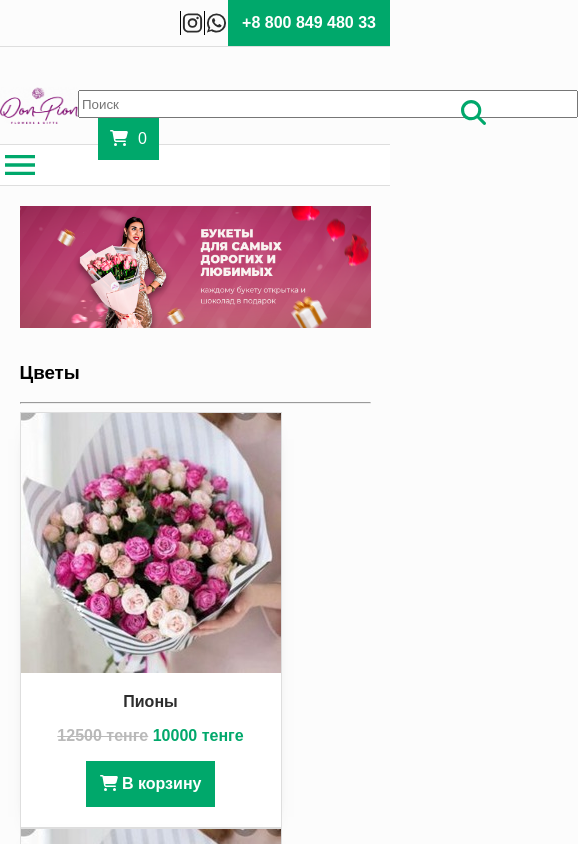
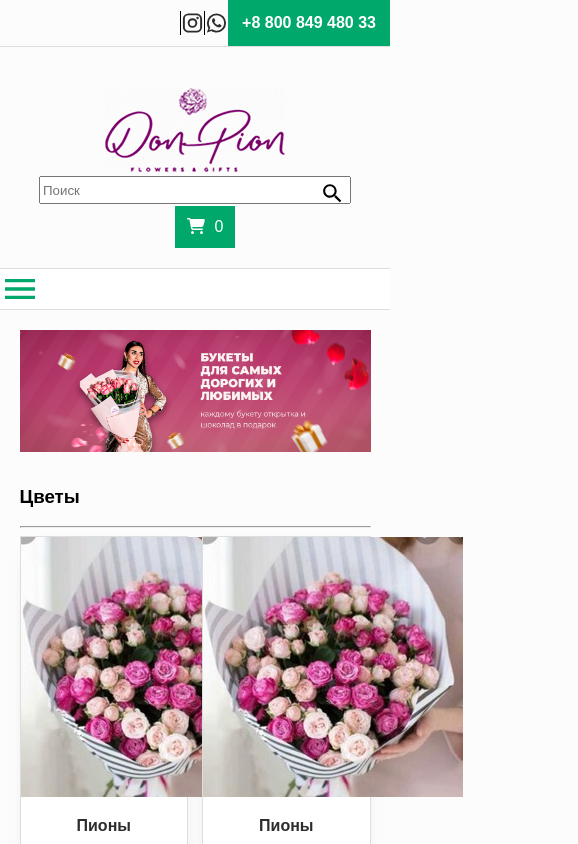
Before and after one commit to Abai19/nefriteNew, a React (Create React App) app: page / in a window 390 px wide. Shown: the top 844 px of the page, 578 px wide, since content can reach past the window. Built offline with nearby package versions, Linux system fonts and the light colour scheme.

Commit message:
added some adaptive

```diff
--- a/src/App.css
+++ b/src/App.css
@@ -10,45 +10,9 @@ body{
   font-family: 'Nunito', sans-serif;
   background: #fcfcfc;
 }
-.App {
-  text-align: center;
-}
+
 .container{
   width: 90%;
   margin:0 auto;
   font-family: 'Nunito', sans-serif;
 }
-.App-logo {
-  height: 40vmin;
-  pointer-events: none;
-}
-
-@media (prefers-reduced-motion: no-preference) {
-  .App-logo {
-    animation: App-logo-spin infinite 20s linear;
-  }
-}
-
-.App-header {
-  background-color: #282c34;
-  min-height: 100vh;
-  display: flex;
-  flex-direction: column;
-  align-items: center;
-  justify-content: center;
-  font-size: calc(10px + 2vmin);
-  color: white;
-}
-
-.App-link {
-  color: #61dafb;
-}
-
-@keyframes App-logo-spin {
-  from {
-    transform: rotate(0deg);
-  }
-  to {
-    transform: rotate(360deg);
-  }
-}
--- a/src/components/about/about.module.css
+++ b/src/components/about/about.module.css
@@ -21,3 +21,11 @@
 .main div{
     width: 45%;
 }
+@media(max-width:900px){
+    .main{
+        display: block;
+    }
+    .main div{
+        width: 100%;
+    }
+}
--- a/src/components/content/content.module.css
+++ b/src/components/content/content.module.css
@@ -27,6 +27,11 @@
     border: 1px solid #dedede;
     box-shadow: 0 8px 21px -19px rgb(0 0 0 / 75%);
     background: #fff;
+    width: 23%;
+}
+.flowerBlock img{
+   min-width: 100%;
+
 }
 .flowerText{
     text-align: center;
@@ -43,3 +48,8 @@
     text-decoration: line-through;
     opacity: 0.33;
 }
+@media (max-width:900px){
+    .flowerBlock{
+        width: 48%;
+    }
+}
--- a/src/components/footer/footer.module.css
+++ b/src/components/footer/footer.module.css
@@ -14,8 +14,14 @@
 }
 .mainDivs{
     display: flex;
-    width: 90%;
     margin: 0 auto;
-    padding:60px;
+    padding:30px;
     justify-content: space-around;
+    flex-wrap:wrap
 }
+@media (max-width:900px){
+    .text{
+        text-align: center;
+        font-size:12px;
+    }
+}
--- a/src/components/form/form.module.css
+++ b/src/components/form/form.module.css
@@ -18,7 +18,6 @@ form input{
     padding: 10px;
     border-radius: 5px;
     margin-left:10px;
-    width:20%;
 
 }
 form button{
--- a/src/components/header/header.js
+++ b/src/components/header/header.js
@@ -4,7 +4,7 @@ import logo from '../../img/logo.png'
 import { faSearch } from "@fortawesome/free-solid-svg-icons";
 import { faCartShopping } from "@fortawesome/free-solid-svg-icons";
 import { FontAwesomeIcon } from "@fortawesome/react-fontawesome";
-import {MenuOutlined, Close, WhatsApp, Instagram} from "@material-ui/icons";
+import {MenuOutlined, Close, WhatsApp, Instagram, Search} from "@material-ui/icons";
 import {Link} from 'react-router-dom'
 
 const Header = () => {
@@ -22,20 +22,24 @@ const Header = () => {
                 </div>
                <tr/>
                <div className={styles.containerSearch}>
-               <img src={logo} className={styles.logoBlock}/>
+                   <div className={styles.logoBlock}>
+                   <img src={logo} />
+                   </div>
+
+
                <div className={styles.searchBlock}>
+                    <div className={styles.searchBlockInside}>
+                        <input className={styles.searchInput} placeholder="Поиск" />
+                        <button className={styles.searchIcon}>
+                        <Search  style={{ color: "green" }} class={styles.searchIconFa}/>
+                            </button>
 
-                    <input className={styles.searchInput} placeholder="Поиск" />
-                    <button className={styles.searchIcon}>
-                    <FontAwesomeIcon icon={faSearch} class={styles.searchIconFa}/>
-                        </button>
-
-                        <button className={styles.shoppingCartBtn}>    <FontAwesomeIcon icon={faCartShopping}
+                    </div>
+                </div>
+                <button className={styles.shoppingCartBtn}> <FontAwesomeIcon icon={faCartShopping}
                         className={styles.shoppingIconFa} />
                         0
-                        </button>
-                </div>
-
+                    </button>
                </div>
                <div className={styles.header}>
                    <div className={styles.menuIcon}>
--- a/src/components/header/header.module.css
+++ b/src/components/header/header.module.css
@@ -6,7 +6,7 @@
 }
 .container_content{
     display: flex;
-    justify-content: end;
+    justify-content:flex-end;
     align-items: center;
     border-bottom: 1px solid #dedede;
 }
@@ -16,7 +16,7 @@
 }
 .searchIconFa{
     width: 25px;
-    color: #00a86b;
+    color: green;
 }
 .shoppingIconFa{
     margin-right: 10px;
@@ -26,14 +26,15 @@
     outline: none; /* Убираем свечение в Chrome и Safari */
     vertical-align: middle; /* Выравнивание по середине */
     height: 28px;
-    width: 500px;
+    width:100%
    }
 .searchIcon {
     position: absolute;
     border: none; /* Убираем рамку */
     background: none;
-    right: 86px;
-    top: 9px;
+    right: 0px;
+    top: 4px;
+
     /* background: url('../../img/search.png') no-repeat 50% 50%; Параметры фона */
    }
 .btn{
@@ -53,6 +54,7 @@
     color:#00a86b
 }
 .shoppingCartBtn{
+  float: right;
     color:white;
     margin-left: 20px;
     border: none;
@@ -61,16 +63,18 @@
     font-size: 16px;
     font-family: 'Nunito', sans-serif;
 }
-.logoBlock{
+/* .logoBlock{
     width: 20%;
-}
+} */
 .searchBlock{
+    width: 40%;
     height: 30px;
     position: relative;
 }
 .containerSearch{
     display: flex;
-    justify-content: space-between;
+    justify-content: space-around;
+    flex-wrap:wrap;
     margin-top: 40px;
     align-items: center;
 }
@@ -272,10 +276,7 @@ nav a {
     transition: 1s ease;
   }
   nav li:hover > .submenu {
-
     opacity: 0;
-
-
   }
   .slider ul{
     display:flex;
@@ -311,4 +312,13 @@ nav a {
   .close {
     font-size:40px;
   }
+  .logoBlock{
+    width: 100%;
+    text-align: center;
+
+  }
+  .searchBlock{
+    width: 80%;
+  }
+
 }
--- a/src/components/visitInfo/visitInfo.module.css
+++ b/src/components/visitInfo/visitInfo.module.css
@@ -25,3 +25,8 @@
     font-weight: bold;
     font-size: 18px;
 }
+@media (max-width:900px){
+    .mainBlock{
+        justify-content: flex-start;
+    }
+}
```
